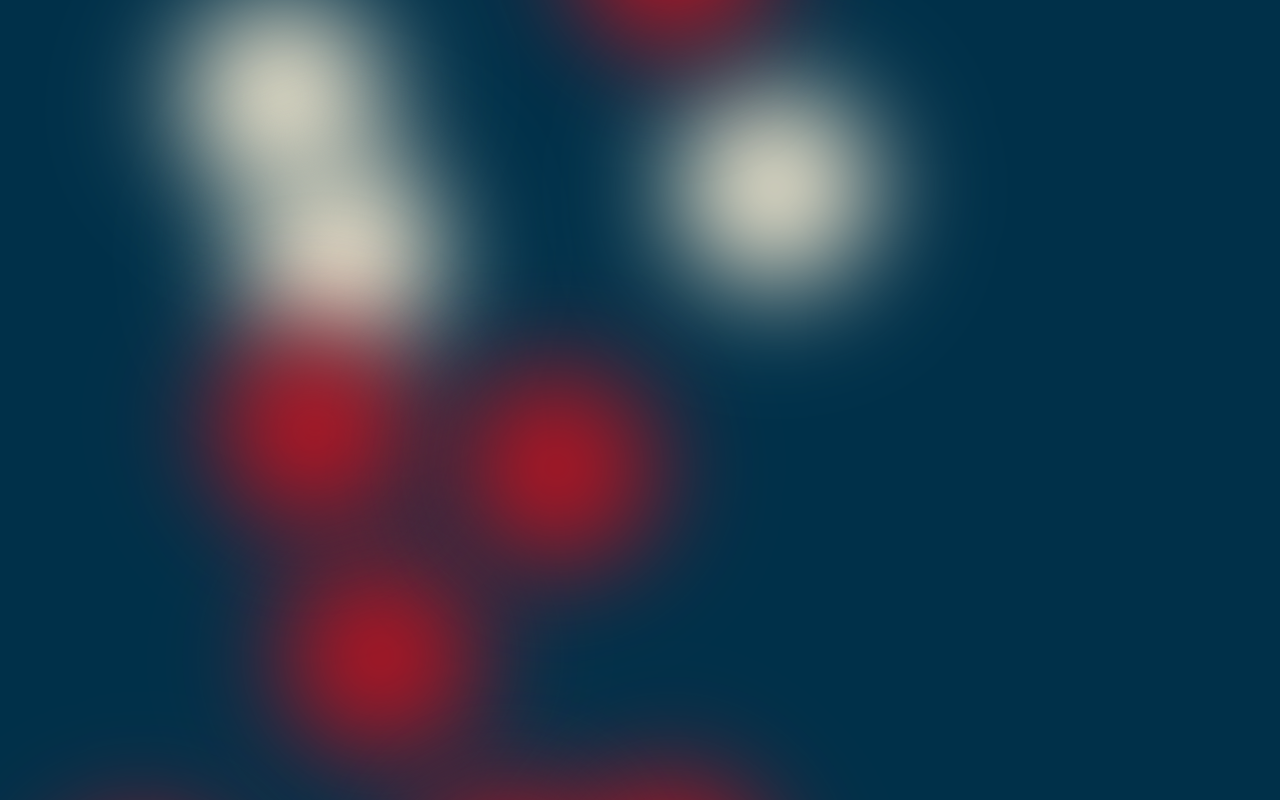
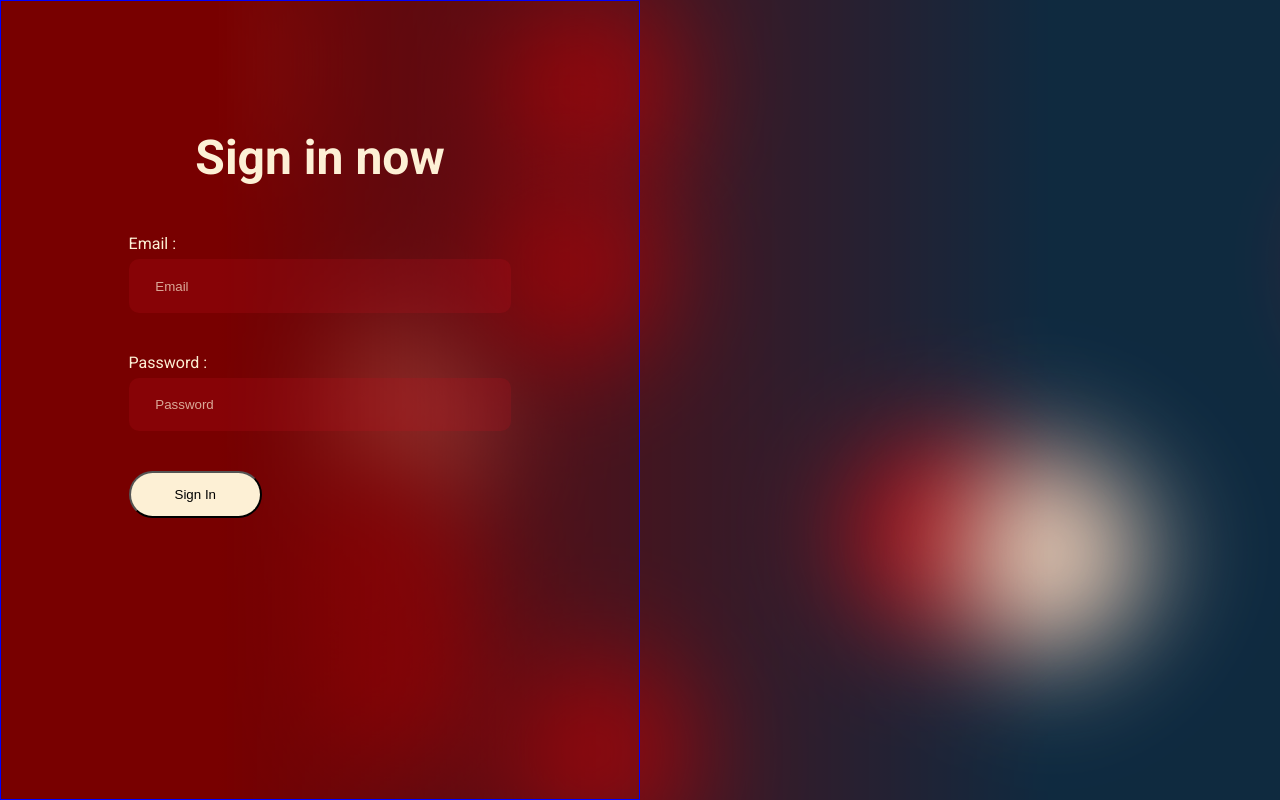
Before and after one commit to elprince-dev/compassionet-app, a Next.js app in the folder frontend/: page /Signin in a window 1280 px wide. Built offline with nearby package versions, Linux system fonts and the light colour scheme.

Commit message:
Creates the frontend structure of the signin page

```diff
--- a/frontend/src/app/(auth)/Signin/page.jsx
+++ b/frontend/src/app/(auth)/Signin/page.jsx
@@ -1,11 +1,72 @@
+"use client";
 import React from "react";
 import styles from "./page.module.scss";
 import Background from "@/components/Background";
+import { useFormik } from "formik";
+import { useState } from "react";
 
 const page = () => {
+  const [error, setError] = useState([]);
+  const [isLoading, setIsLoading] = useState(false);
+  const [isSubmited, setIsSubmited] = useState(false);
+
+  const initialValues = {
+    email: "",
+    password: "",
+  };
+  const { values, handleChange, handleSubmit } = useFormik({
+    initialValues: initialValues,
+    onSubmit: () => {
+      setIsLoading(true);
+      fetch(url, {
+        method: "GET",
+        body: JSON.stringify(values),
+      }).then((r) => {
+        setIsLoading(false);
+        if (r.ok) {
+          r.json().then((data) => {
+            setIsSubmited(true);
+          });
+        } else {
+          r.json().then((err) => setError(err.error));
+        }
+      });
+    },
+  });
+
   return (
-    <div>
+    <div className={styles.container}>
       <Background />
+
+      <div className={styles.gradient}></div>
+      <div className={styles.formContainer}>
+        <h3>Sign in now</h3>
+        <form className={styles.form}>
+          <div className={styles.field}>
+            <label htmlFor="email">Email :</label>
+            <input
+              type="email"
+              id="email"
+              onChange={handleChange}
+              placeholder="Email"
+              autoComplete="off"
+              value={values.email}
+            />
+          </div>
+          <div className={styles.field}>
+            <label htmlFor="password">Password :</label>
+            <input
+              type="password"
+              id="password"
+              onChange={handleChange}
+              placeholder="Password"
+              autoComplete="off"
+              value={values.password}
+            />
+          </div>
+          <button type="submit">{isLoading ? "Loading..." : "Sign In"}</button>
+        </form>
+      </div>
     </div>
   );
 };
--- a/frontend/src/app/(auth)/Signin/page.module.scss
+++ b/frontend/src/app/(auth)/Signin/page.module.scss
@@ -0,0 +1,74 @@
+@use "../../../variables/colors" as *;
+@use "../../../variables/breakpoints.scss" as *;
+
+.container {
+  position: relative;
+  width: 100vw;
+  height: 100vh;
+  .gradient {
+    position: absolute;
+    z-index: 1;
+    width: 100vw;
+    height: 100vh;
+    background: rgb(120, 0, 0);
+    background: linear-gradient(
+      90deg,
+      rgba(120, 0, 0, 1) 0%,
+      rgba(120, 0, 0, 1) 17%,
+      rgba(120, 0, 0, 0.12377450980392157) 82%
+    );
+  }
+  .formContainer {
+    display: flex;
+    flex-direction: column;
+    justify-content: flex-start;
+    padding-top: 10%;
+    gap: 3em;
+    align-items: center;
+    position: relative;
+    width: 50%;
+    height: 100%;
+    z-index: 2;
+    border: solid 1px blue;
+    h3 {
+      font-size: 3rem;
+      color: $off-white;
+    }
+
+    .form {
+      display: flex;
+      flex-direction: column;
+      gap: 2.5em;
+      width: 60%;
+      .field {
+        display: flex;
+        flex-direction: column;
+        input {
+          background-color: rgba($lightRed, 0.2);
+          outline: none;
+          border: none;
+          border-radius: 10px;
+          height: 4em;
+          width: 100%;
+          padding-left: 2em;
+          color: $off-white;
+          &::placeholder {
+            color: rgba($off-white, 0.7);
+          }
+        }
+        label {
+          display: block;
+          margin-bottom: 0.4em;
+          font-size: 1rem;
+          color: $off-white;
+        }
+      }
+      button {
+        width: 10em;
+        height: 3.5em;
+        background-color: $off-white;
+        border-radius: 30px;
+      }
+    }
+  }
+}
--- a/frontend/src/styles/background.module.scss
+++ b/frontend/src/styles/background.module.scss
@@ -5,6 +5,7 @@
 }
 
 .background {
+  position: absolute;
   z-index: -1;
   position: fixed;
   width: 100%;
```
